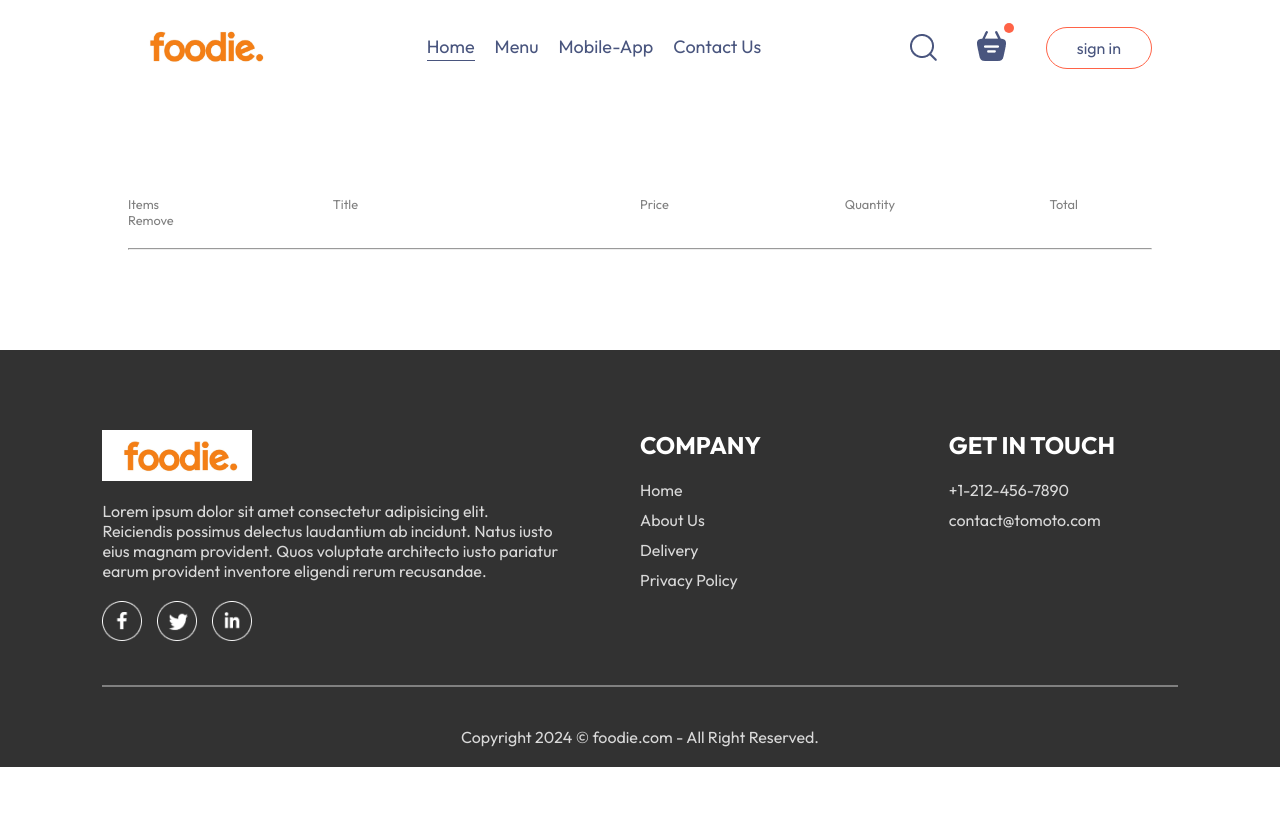
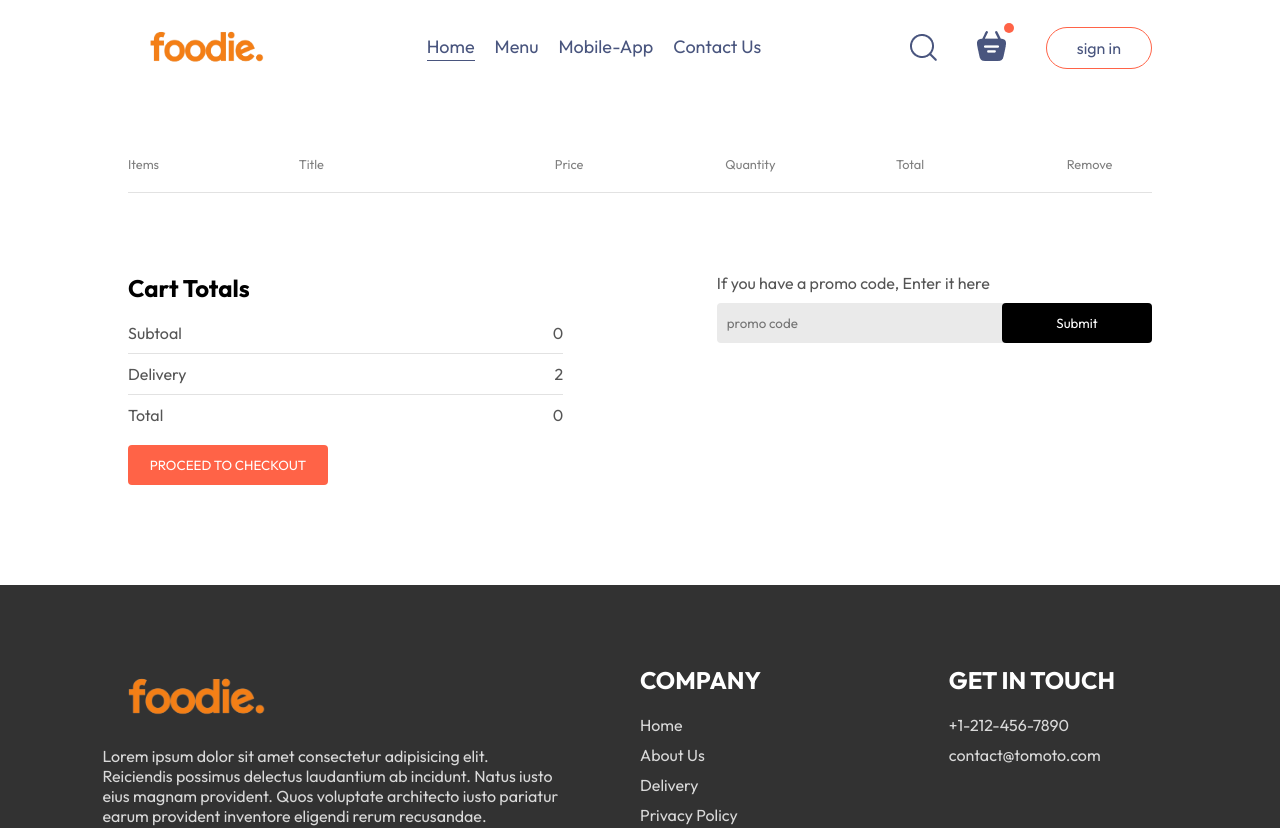
Before and after one commit to supreetvajjarmatti/food-delivery, a React (Vite) app in the folder food-del/frontend/: page /Cart in a window 1280 px wide. Shown: the top 828 px of the page. Before the commit the page ends 800 px from the top, so only its background shows below. Built offline with nearby package versions, Linux system fonts and the light colour scheme.

Commit message:
Grand total with promocode design

```diff
--- a/food-del/frontend/src/assets/assets.js
+++ b/food-del/frontend/src/assets/assets.js
@@ -1,5 +1,5 @@
 import basket_icon from './basket_icon.png'
-import foodie from './foodie.jpg'
+import foodie from './foodie.png'
 import logo from './logo.png'
 import header_img from './header_img.png'
 import search_icon from './search_icon.png'
--- a/food-del/frontend/src/components/Footer/Footer.css
+++ b/food-del/frontend/src/components/Footer/Footer.css
@@ -10,7 +10,7 @@
     margin-top: 100px;
 }
 .footer .logo{
-    width: 150px;
+    width: 180px;
 }
 .footer-content{
     width: 100%;
--- a/food-del/frontend/src/pages/Cart/Cart.css
+++ b/food-del/frontend/src/pages/Cart/Cart.css
@@ -1,9 +1,9 @@
 .cart{
-    margin-top: 100px;
+    margin-top: 60px;
 }
 .cart-items-title{
     display: grid;
-    grid-template-columns: 1fr 1.5fr 1fr 1fr 0.5fr;
+    grid-template-columns: 1fr 1.5fr 1fr 1fr 1fr 0.5fr;
     align-items: center;
     color: grey;
     font-size: max(1vw,12px);
@@ -15,3 +15,77 @@
 .cart-items-item img{
     width: 50px;
 }
+.cart hr{
+    height: 1px;
+    background-color: #e2e2e2;
+    border: none;
+}
+.cart-items-item .cross{
+    cursor: pointer;
+}
+
+.cart-bottom{
+    margin-top: 80px;
+    display: flex;
+    justify-content: space-between;
+    gap: max(12vw,20px);
+}
+.cart-total{
+    display: flex;
+    flex: 1;
+    flex-direction: column;
+    gap: 20px;
+}
+.cart-total-details{
+    display: flex;
+    justify-content: space-between;
+    color: #555;
+}
+.cart-total hr{
+    margin: 10px 0px;
+}
+.cart-total button{
+    border: none;
+    color: white;
+    background-color: tomato;
+    width: max(15vw,200px);
+    padding: 12px 0px;
+    border-radius: 4px;
+    cursor: pointer;
+}
+.cart-promocode{
+    flex: 1;
+}
+.cart-promocode p{
+    color: #555;
+}
+.cart-promocode-input{
+    margin-top: 10px;
+    display: flex;
+    justify-content: space-between;
+    align-items: center;
+    background-color: #eaeaea;
+    border-radius: 4px;
+}
+.cart-promocode-input input{
+    background: transparent;
+    border: none;
+    outline: none;
+    padding-left: 10px;
+}
+.cart-promocode-input button{
+    width: max(10vw,150px);
+    padding: 12px 5px;
+    border: none;
+    color: white;
+    border-radius: 4px;
+    background-color: black;
+}
+@media (max-width:750px){
+    .cart-bottom{
+        flex-direction: column-reverse;
+    }
+    .cart-promocode{
+        justify-content: start;
+    }
+}
--- a/food-del/frontend/src/pages/Cart/Cart.jsx
+++ b/food-del/frontend/src/pages/Cart/Cart.jsx
@@ -1,44 +1,73 @@
-import React, { useContext } from 'react'
-import './Cart.css'
-import { StoreContext } from '../../context/StoreContext'
+import React, { useContext } from "react";
+import "./Cart.css";
+import { StoreContext } from "../../context/StoreContext";
 const Cart = () => {
-
-const {cartItems,food_list,removeFromCart} = useContext(StoreContext)
+  const { cartItems, food_list, removeFromCart } = useContext(StoreContext);
 
   return (
-    <div className='cart'>
+    <div className="cart">
       <div className="cart-items">
-        <dic className="cart-items-title">
+        <div className="cart-items-title">
           <p>Items</p>
           <p>Title</p>
           <p>Price</p>
           <p>Quantity</p>
           <p>Total</p>
           <p>Remove</p>
-        </dic>
+        </div>
         <br />
         <hr />
-        {food_list.map((item,index)=>{
-          if(cartItems[item._id]>0)
-          {
-            return(
-              <div><div className="cart-items-title cart-items-item">
-              <img src={item.image} alt="" />
-              <p>{item.name}</p>
-              <p>{item.price}</p>
-              <p>{cartItems[item._id]}</p>
-              <p>{item.price*cartItems[item._id]}</p>
-              <p>x</p>
-            </div>
-            <hr /></div>
-
-            )
+        {food_list.map((item, index) => {
+          if (cartItems[item._id] > 0) {
+            return (
+              <div>
+                <div className="cart-items-title cart-items-item">
+                  <img src={item.image} alt="" />
+                  <p>{item.name}</p>
+                  <p>${item.price}</p>
+                  <p>{cartItems[item._id]}</p>
+                  <p>${item.price * cartItems[item._id]}</p>
+                  <p onClick={()=>removeFromCart(item._id)} className="cross">x</p>
+                </div>
+                <hr />
+              </div>
+            );
           }
         })}
       </div>
+      <div className="cart-bottom">
+        <div className="cart-total">
+          <h2>Cart Totals</h2>
+          <div>
+            <div className="cart-total-details">
+                <p>Subtoal</p>
+                <p>{0}</p>
+            </div>
+            <hr />
+            <div className="cart-total-details">
+                <p>Delivery</p>
+                <p>{2}</p>
+            </div>
+            <hr />
+            <div className="cart-total-details">
+                <p>Total</p>
+                <p>{0}</p>
+            </div>
+          </div>
+          <button>PROCEED TO CHECKOUT</button>
+        </div>
+        <div className="cart-promocode">
+          <div>
+            <p>If you have a promo code, Enter it here</p>
+            <div className="cart-promocode-input">
+              <input type="text" placeholder="promo code" />
+              <button>Submit</button>
+            </div>
+          </div>
+        </div>
+      </div>
+    </div>
+  );
+};
 
-    </div>
-  )
-}
-
-export default Cart
+export default Cart;
```
Also changed, not shown: food-del/frontend/src/assets/foodie.jpg (deleted), food-del/frontend/src/assets/foodie.png (added).
